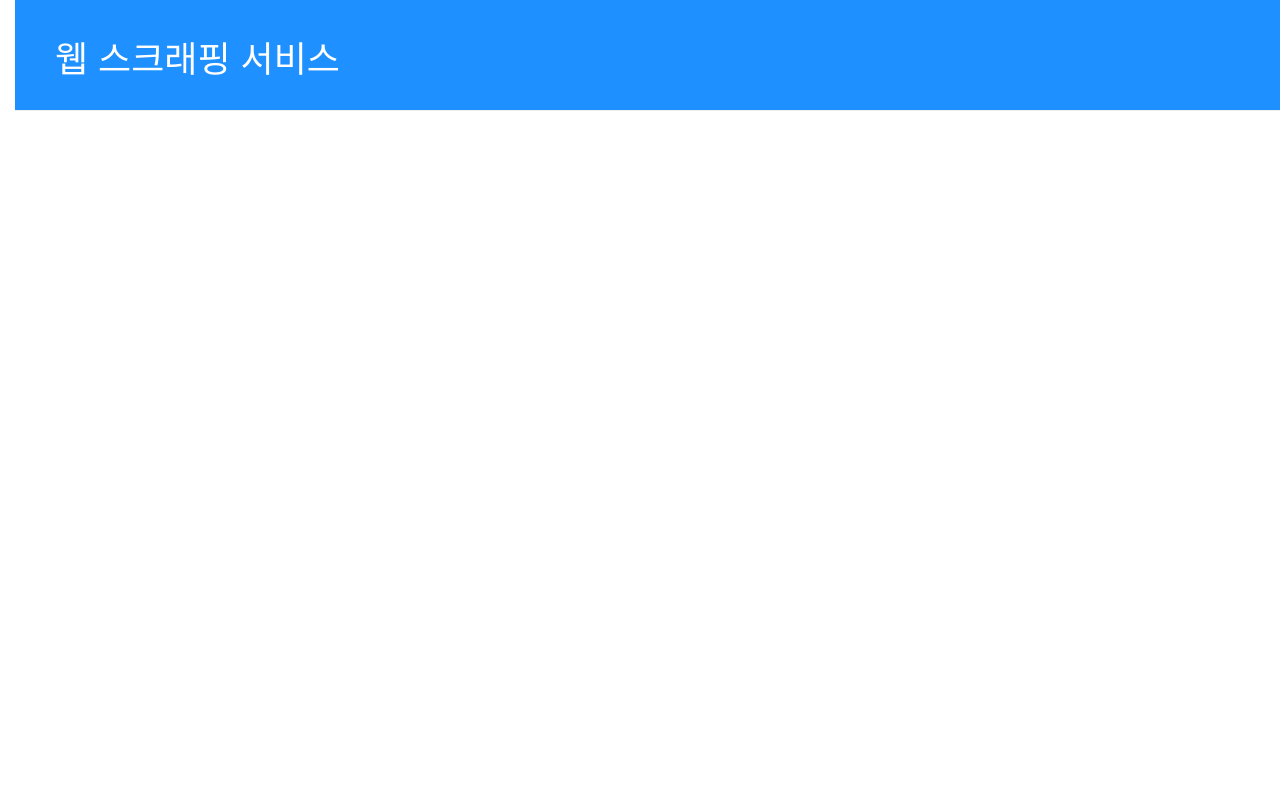
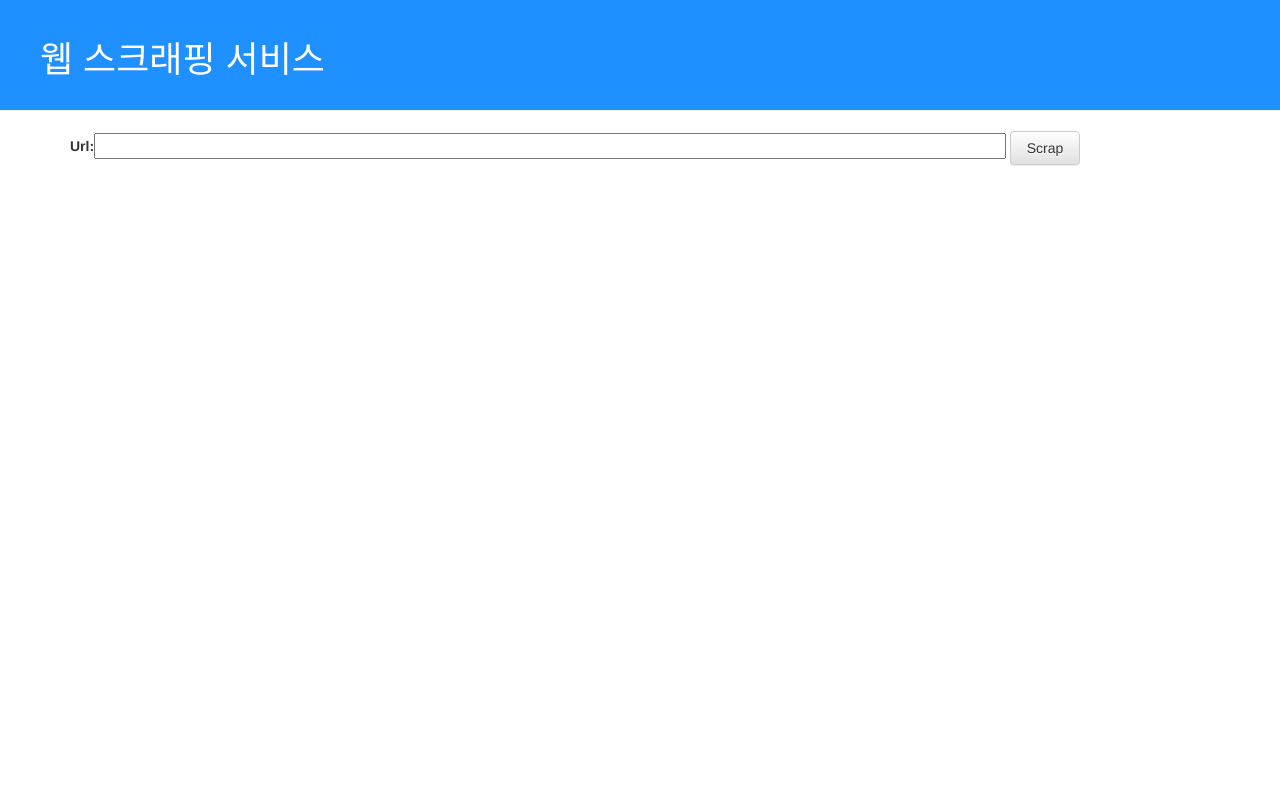
Before and after one commit to EminentStar/scraping, a Django app: page / in a window 1280 px wide. Run offline with Django 3.2, Linux system fonts and the light colour scheme; some libraries are stand-ins or nearby versions.

Commit message:
add URL form UI that will be required for web scraping

```diff
--- /dev/null
+++ b/scrap/forms.py
@@ -0,0 +1,5 @@
+from django import forms
+
+
+class UrlForm(forms.Form):
+    url = forms.CharField(max_length=2000)
--- a/scrap/static/css/scrap.css
+++ b/scrap/static/css/scrap.css
@@ -1,9 +1,5 @@
 h1 a {
     color: white;
-}
-
-body {
-    padding-left:15px;
 }
 
 .page-header {
@@ -11,3 +7,11 @@ body {
     margin-top: 0;
     padding: 20px 20px 20px 40px;
 }
+
+#id_url {
+    width: 80%;
+}
+
+.fetch.btn.btn-default{
+    width: 70px;
+}
--- a/scrap/templates/scrap/main_view.html
+++ b/scrap/templates/scrap/main_view.html
@@ -2,6 +2,9 @@
 
 {% block content %}
     <div class="content container">
-
+        <form method="POST" class="url-form">{% csrf_token %}
+            {{ form }}
+            <button type="submit" class="fetch btn btn-default">Scrap</button>
+        </form>
     </div>
-{% endblock content %}
+{% endblock %}
--- a/scrap/views.py
+++ b/scrap/views.py
@@ -1,7 +1,18 @@
 from django.shortcuts import render
+import logging
 
+from .forms import UrlForm
 
 # Create your views here.
 
+logger = logging.getLogger(__name__)
+
+
 def main_view(request):
-    return render(request, 'scrap/main_view.html', {})
+    if request.method == 'POST': # 웹 스크래핑 버튼을 눌렀을 때
+        logger.warning('POST method')
+        """input 태그의 url 스크래핑을 시도한다."""
+    else:
+        logger.warning('GET method') # 새로고침을 했을 때
+        form = UrlForm()
+    return render(request, 'scrap/main_view.html', {'form': form})
```
